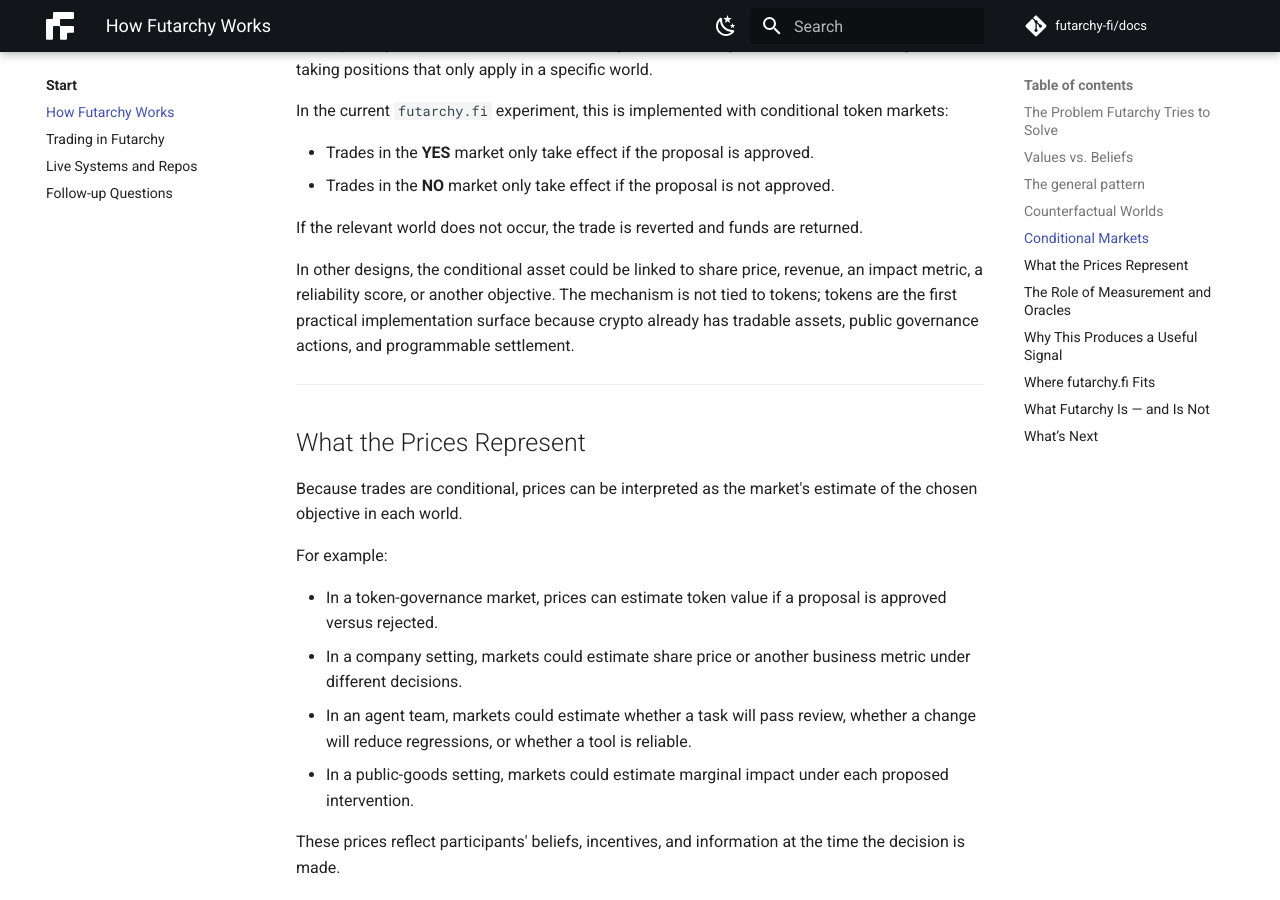
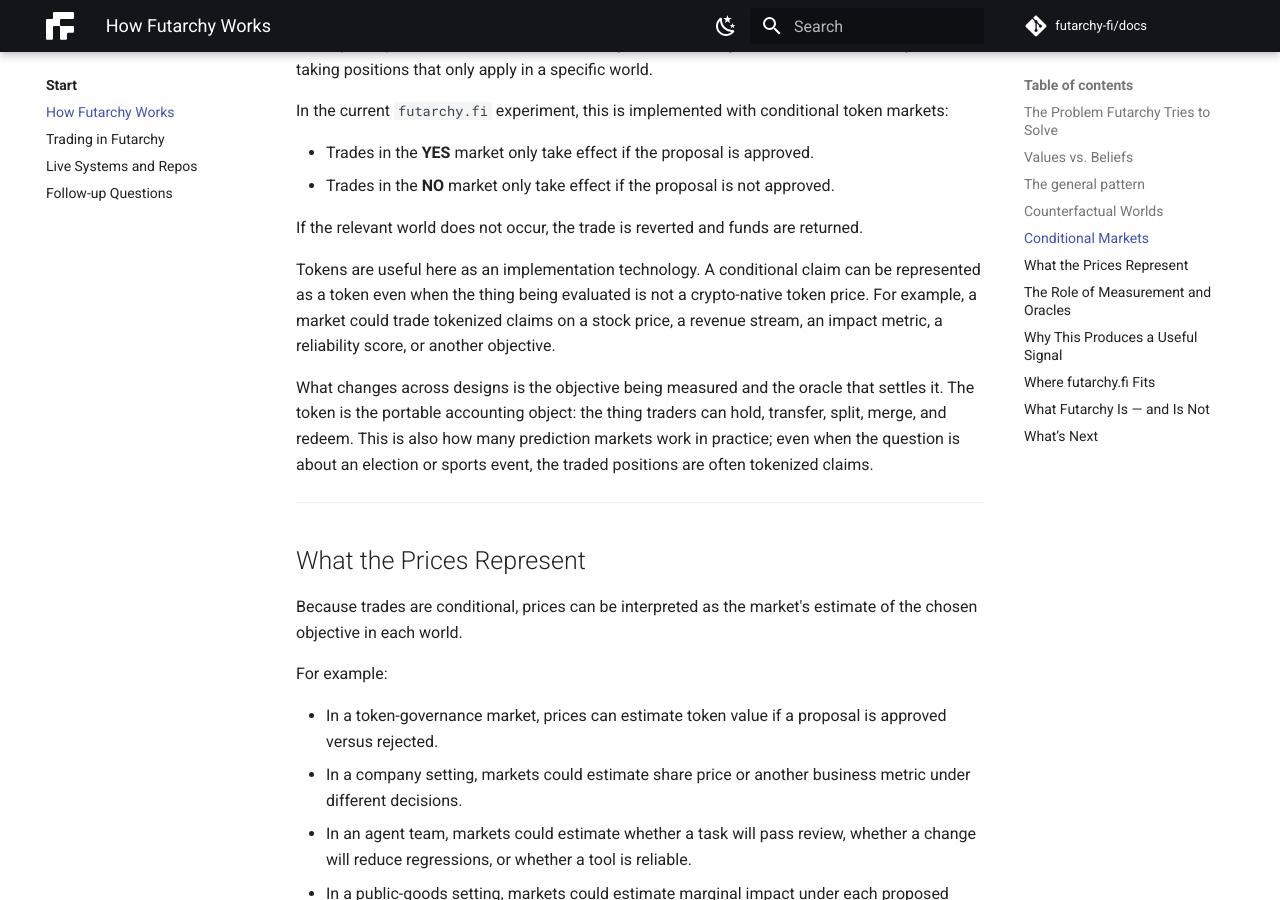
Before and after one commit to futarchy-fi/docs, an MkDocs documentation site: the page built from content/how-futarchy-works.md, in a window 1280 px wide and 900 px high, scrolled down 2123 px. Built offline with MkDocs 1.6.1 and Material for MkDocs 9.7.7, drawn with Linux system fonts in a browser that asks for light colours; comment, search, counter and statistics services are not loaded.

Commit message:
Clarify tokenized conditional claims

```diff
--- a/content/how-futarchy-works.md
+++ b/content/how-futarchy-works.md
@@ -99,11 +99,17 @@ token markets:
 
 If the relevant world does not occur, the trade is reverted and funds are returned.
 
-In other designs, the conditional asset could be linked to share price, revenue,
-an impact metric, a reliability score, or another objective. The mechanism is
-not tied to tokens; tokens are the first practical implementation surface because
-crypto already has tradable assets, public governance actions, and programmable
-settlement.
+Tokens are useful here as an implementation technology. A conditional claim can
+be represented as a token even when the thing being evaluated is not a
+crypto-native token price. For example, a market could trade tokenized claims on
+a stock price, a revenue stream, an impact metric, a reliability score, or
+another objective.
+
+What changes across designs is the objective being measured and the oracle that
+settles it. The token is the portable accounting object: the thing traders can
+hold, transfer, split, merge, and redeem. This is also how many prediction
+markets work in practice; even when the question is about an election or sports
+event, the traded positions are often tokenized claims.
 
 ---
 
```
